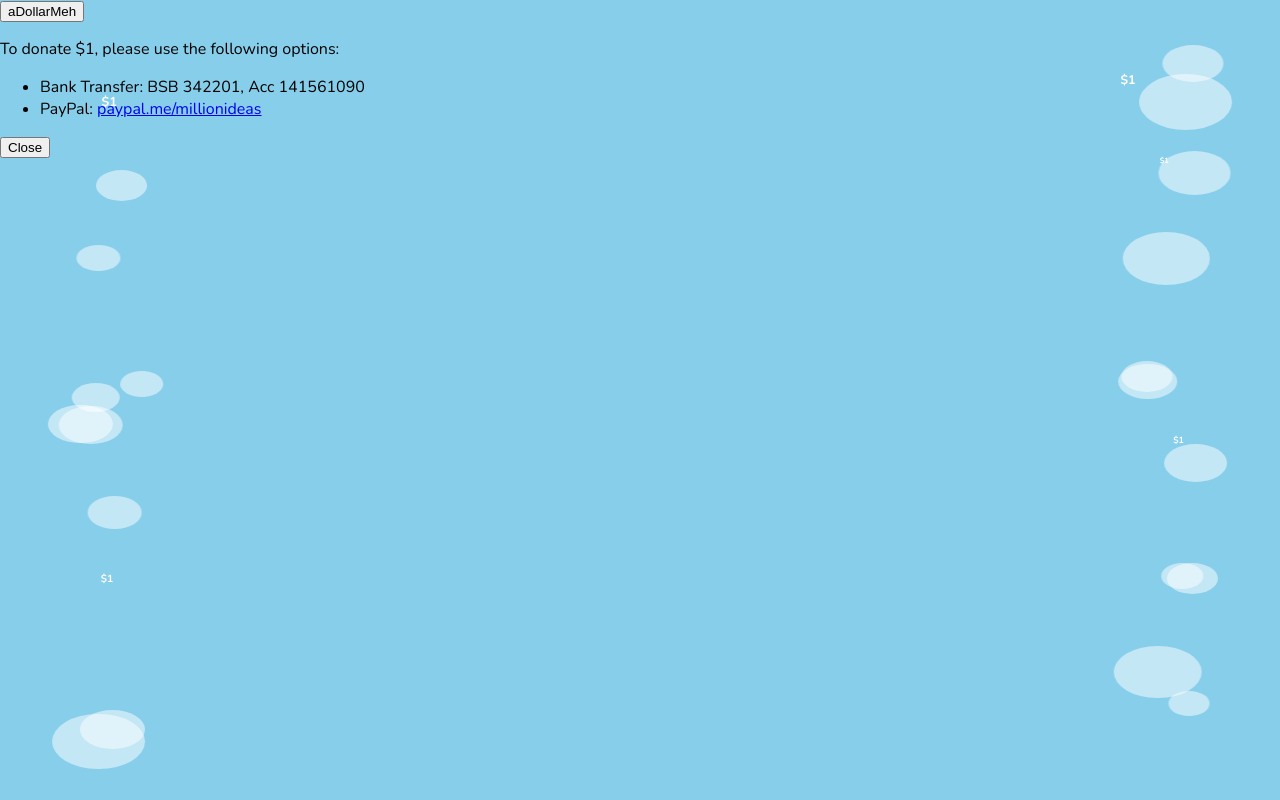
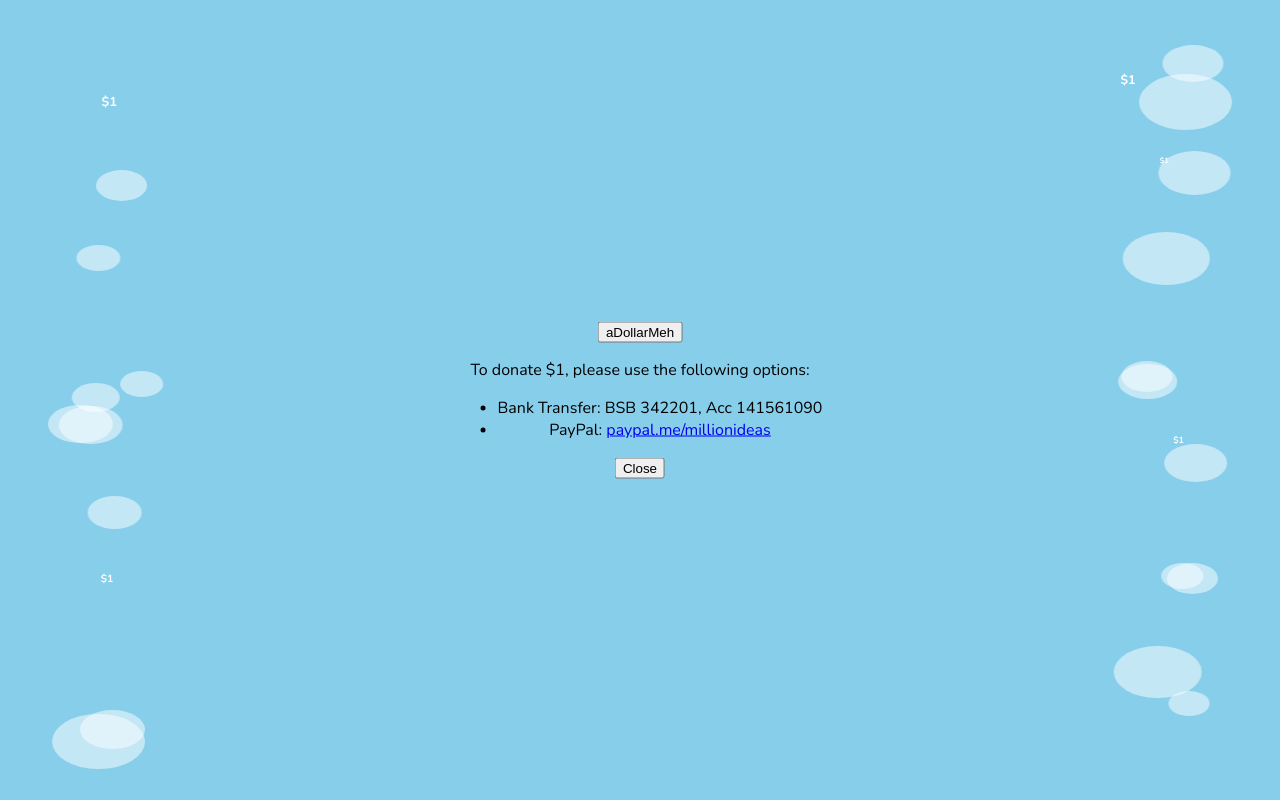
Before and after one commit to adollarmeh/adollarmeh, a plain HTML site: page index.html in a window 1280 px wide. Drawn offline with nearby package versions, Linux system fonts and the light colour scheme.

Commit message:
Update style.css

```diff
--- a/style.css
+++ b/style.css
@@ -31,3 +31,15 @@
 }
 
 /* Add your existing container and modal styles here */
+.container {
+    position: fixed; /* or 'absolute' depending on your needs */
+    top: 50%;
+    left: 50%;
+    transform: translate(-50%, -50%);
+    z-index: 2; /* Ensure it's above the clouds and symbols */
+    text-align: center;
+    display: flex;
+    flex-direction: column;
+    justify-content: center;
+    align-items: center;
+}
```
